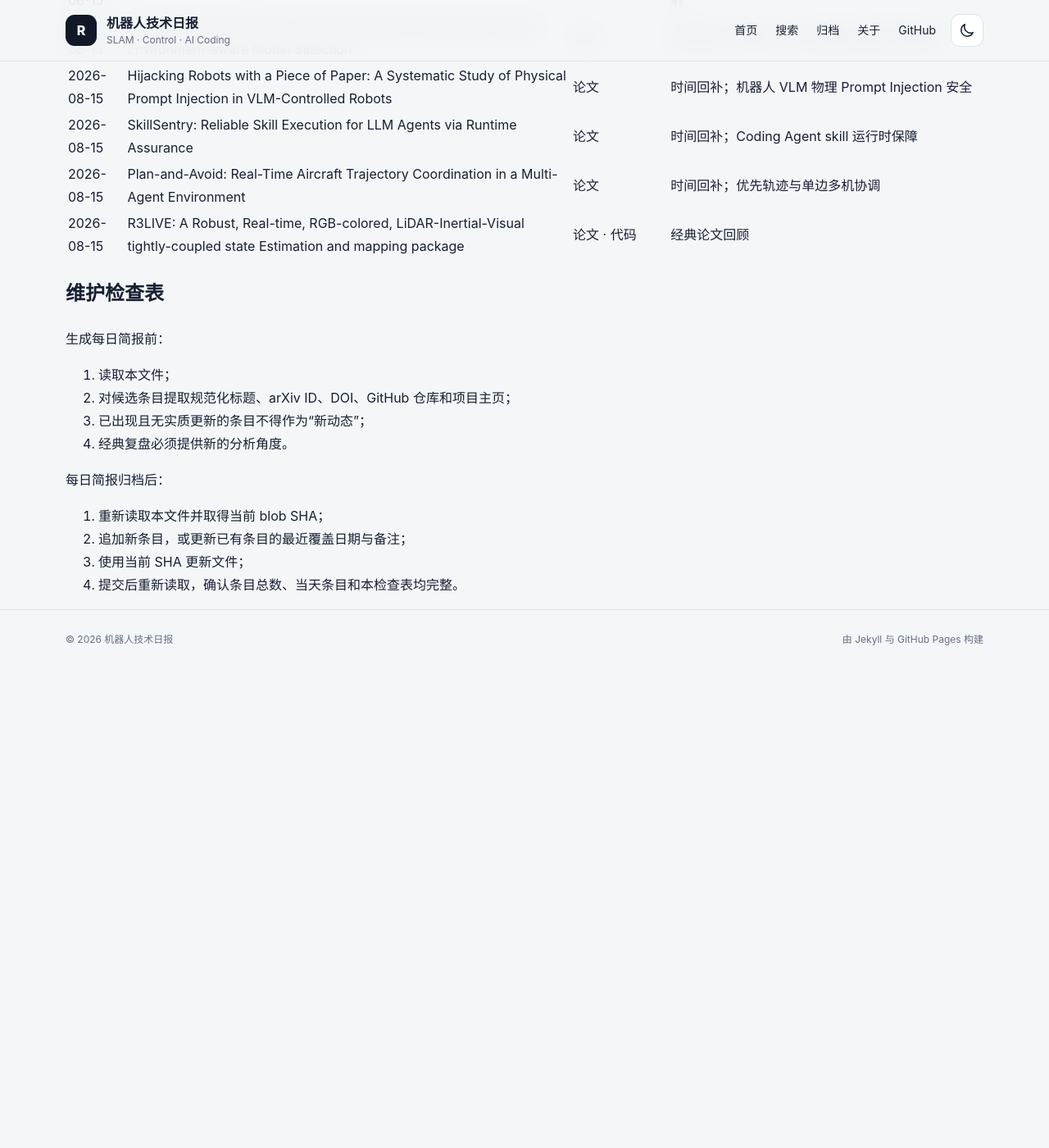
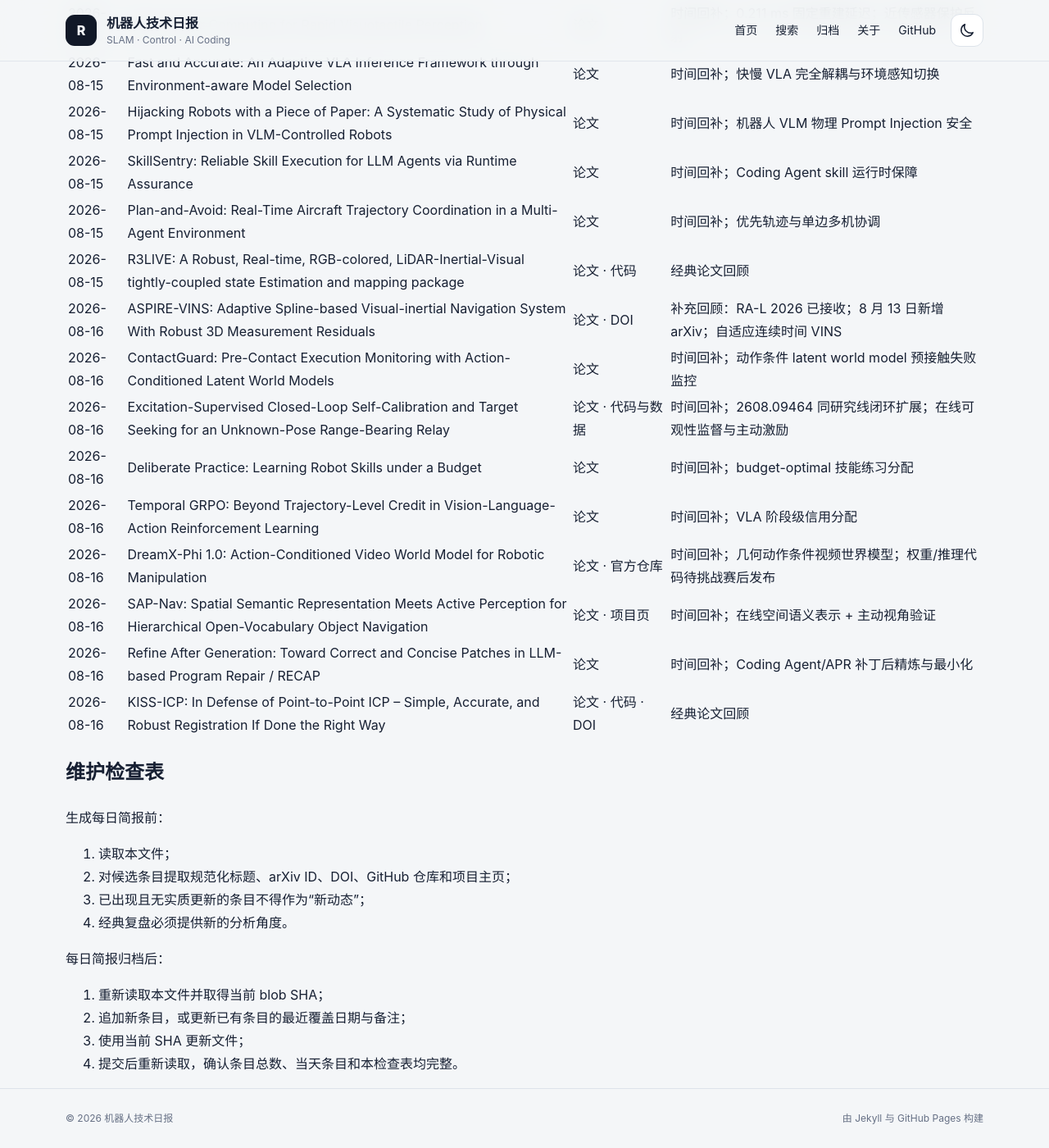
Before and after one commit to helywin/daily, a Jekyll site: the page built from robotics-brief-covered-items.md, in a window 1280 px wide and 1400 px high, scrolled down 20129 px. Shown: the whole window at 82% size. Built offline with Jekyll 4.4.1, drawn with Linux system fonts in a browser that asks for light colours; our own code applies the rules of GitHub Pages for plain Markdown files; before the commit the page ends 20945 px from its top, so only the background shows below that; some of the changed text lies outside the part shown.

Commit message:
docs: update robotics brief coverage index for 2026-08-16

```diff
--- a/robotics-brief-covered-items.md
+++ b/robotics-brief-covered-items.md
@@ -1,6 +1,6 @@
 # 机器人技术简报已覆盖条目索引
 
-> 最后更新：2026-08-15（Asia/Shanghai）
+> 最后更新：2026-08-16（Asia/Shanghai）
 >
 > 用途：每日简报选题前强制查重。本文件保留全部历史条目的最近覆盖日期、规范标题、至少一个可直接访问的原始来源和必要备注。
 >
@@ -27,6 +27,8 @@
 > 2026-08-14 早间首版新增 7 条主动态与 1 条经典论文回顾，共 307 条；09:32 因 arXiv 8 月 13 日最新公开批次刷新，更新同日文章并追加 8 条主动态与 1 条经典论文回顾，累计共 316 条。早间首版条目保留为历史覆盖记录。
 >
 > 2026-08-15 新增 8 条主动态与 1 条经典论文回顾，共 325 条。
+>
+> 2026-08-16 新增 8 条主动态与 1 条经典论文回顾，共 334 条。
 
 ## 已核验条目
 
@@ -357,6 +359,15 @@
 | 2026-08-15 | SkillSentry: Reliable Skill Execution for LLM Agents via Runtime Assurance | [论文](https://arxiv.org/abs/2608.09253) | 时间回补；Coding Agent skill 运行时保障 |
 | 2026-08-15 | Plan-and-Avoid: Real-Time Aircraft Trajectory Coordination in a Multi-Agent Environment | [论文](https://arxiv.org/abs/2608.06648) | 时间回补；优先轨迹与单边多机协调 |
 | 2026-08-15 | R3LIVE: A Robust, Real-time, RGB-colored, LiDAR-Inertial-Visual tightly-coupled state Estimation and mapping package | [论文](https://arxiv.org/abs/2109.07982) · [代码](https://github.com/hku-mars/r3live) | 经典论文回顾 |
+| 2026-08-16 | ASPIRE-VINS: Adaptive Spline-based Visual-inertial Navigation System With Robust 3D Measurement Residuals | [论文](https://arxiv.org/abs/2608.12840) · [DOI](https://doi.org/10.1109/LRA.2026.3711842) | 补充回顾：RA-L 2026 已接收；8 月 13 日新增 arXiv；自适应连续时间 VINS |
+| 2026-08-16 | ContactGuard: Pre-Contact Execution Monitoring with Action-Conditioned Latent World Models | [论文](https://arxiv.org/abs/2608.13438) | 时间回补；动作条件 latent world model 预接触失败监控 |
+| 2026-08-16 | Excitation-Supervised Closed-Loop Self-Calibration and Target Seeking for an Unknown-Pose Range-Bearing Relay | [论文](https://arxiv.org/abs/2608.12528) · [代码与数据](https://github.com/yashbagla321/excitation-supervised-closed-loop) | 时间回补；2608.09464 同研究线闭环扩展；在线可观性监督与主动激励 |
+| 2026-08-16 | Deliberate Practice: Learning Robot Skills under a Budget | [论文](https://arxiv.org/abs/2608.13415) | 时间回补；budget-optimal 技能练习分配 |
+| 2026-08-16 | Temporal GRPO: Beyond Trajectory-Level Credit in Vision-Language-Action Reinforcement Learning | [论文](https://arxiv.org/abs/2608.13026) | 时间回补；VLA 阶段级信用分配 |
+| 2026-08-16 | DreamX-Phi 1.0: Action-Conditioned Video World Model for Robotic Manipulation | [论文](https://arxiv.org/abs/2608.13489) · [官方仓库](https://github.com/AMAP-ML/DreamX-Phi) | 时间回补；几何动作条件视频世界模型；权重/推理代码待挑战赛后发布 |
+| 2026-08-16 | SAP-Nav: Spatial Semantic Representation Meets Active Perception for Hierarchical Open-Vocabulary Object Navigation | [论文](https://arxiv.org/abs/2608.12707) · [项目页](https://xuetongpei.github.io/SAP-Nav/) | 时间回补；在线空间语义表示 + 主动视角验证 |
+| 2026-08-16 | Refine After Generation: Toward Correct and Concise Patches in LLM-based Program Repair / RECAP | [论文](https://arxiv.org/abs/2608.13292) | 时间回补；Coding Agent/APR 补丁后精炼与最小化 |
+| 2026-08-16 | KISS-ICP: In Defense of Point-to-Point ICP -- Simple, Accurate, and Robust Registration If Done the Right Way | [论文](https://arxiv.org/abs/2209.15397) · [代码](https://github.com/PRBonn/kiss-icp) · [DOI](https://doi.org/10.1109/LRA.2023.3236571) | 经典论文回顾 |
 
 ## 维护检查表
 
```
